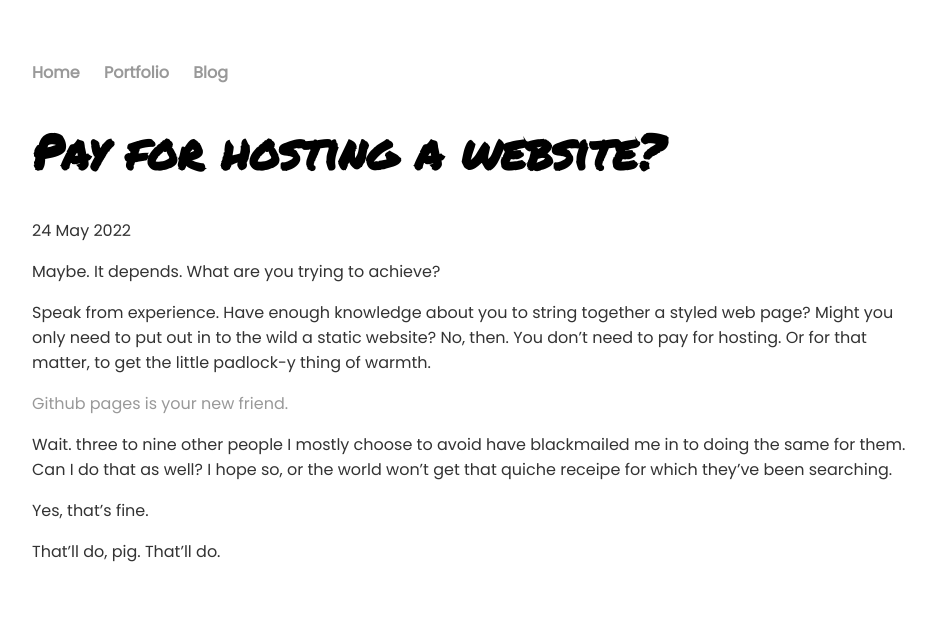
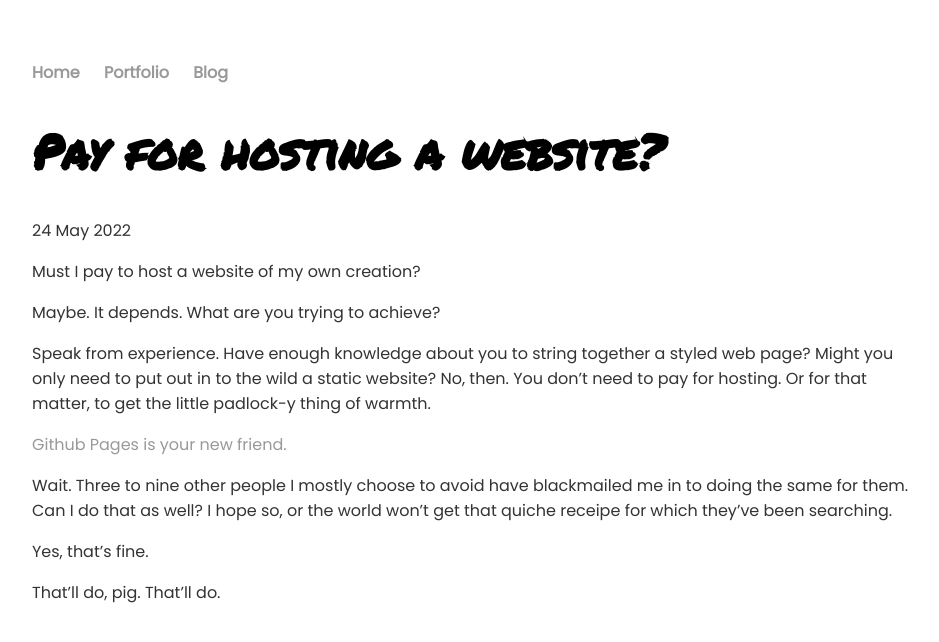
Before and after one commit to jimmyrule/jimmyrule.github.io, a Jekyll site: the page built from _posts/2022-05-24-pay-for-hosting-a-website.md, in a window 1280 px wide. Shown: the top 642 px of the page, without its empty margins (160-1099 px from the left). Built offline with Jekyll 4.4.1, drawn with Linux system fonts in a browser that asks for light colours.

Commit message:
Update 2022-05-24-pay-for-hosting-a-website.md
Update the post content.

```diff
--- a/_posts/2022-05-24-pay-for-hosting-a-website.md
+++ b/_posts/2022-05-24-pay-for-hosting-a-website.md
@@ -4,13 +4,15 @@ title: "Pay for hosting a website?"
 date: 2022-05-24
 ---
 
+Must I pay to host a website of my own creation?
+
 Maybe. It depends. What are you trying to achieve?
 
 Speak from experience. Have enough knowledge about you to string together a styled web page? Might you only need to put out in to the wild a static website? No, then. You don't need to pay for hosting. Or for that matter, to get the little padlock-y thing of warmth.
 
-[Github pages is your new friend.](https://pages.github.com)
+[Github Pages is your new friend.](https://pages.github.com)
 
-Wait. three to nine other people I mostly choose to avoid have blackmailed me in to doing the same for them. Can I do that as well? I hope so, or the world won't get that quiche receipe for which they've been searching.
+Wait. Three to nine other people I mostly choose to avoid have blackmailed me in to doing the same for them. Can I do that as well? I hope so, or the world won't get that quiche receipe for which they've been searching.
 
 Yes, that's fine.
 
```
